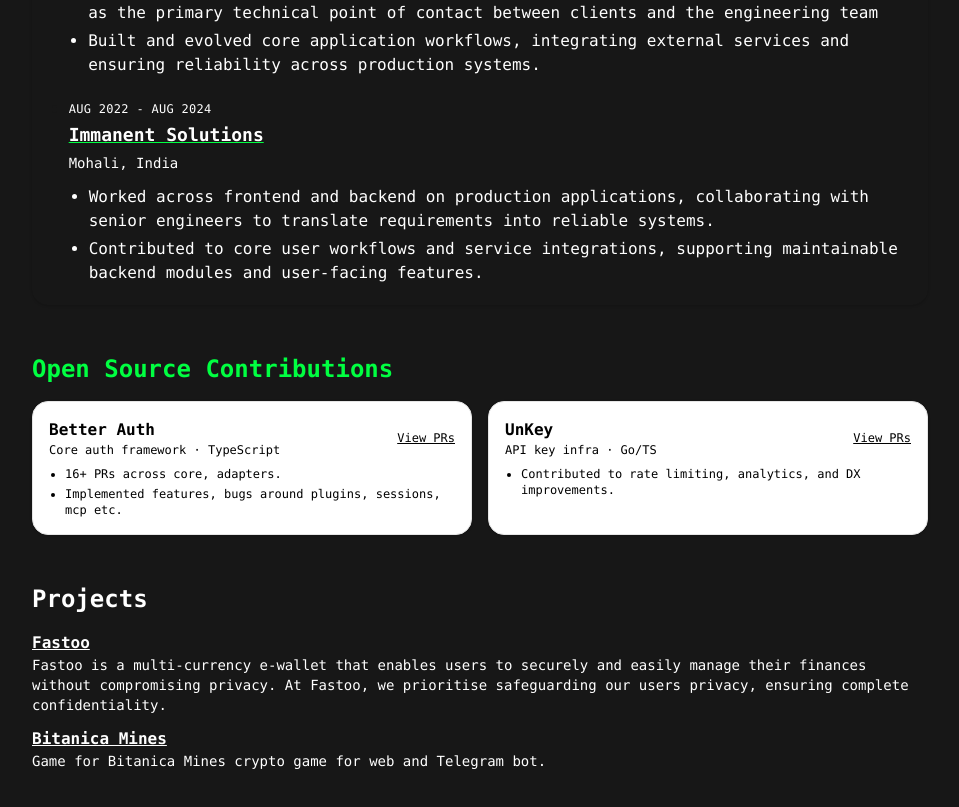
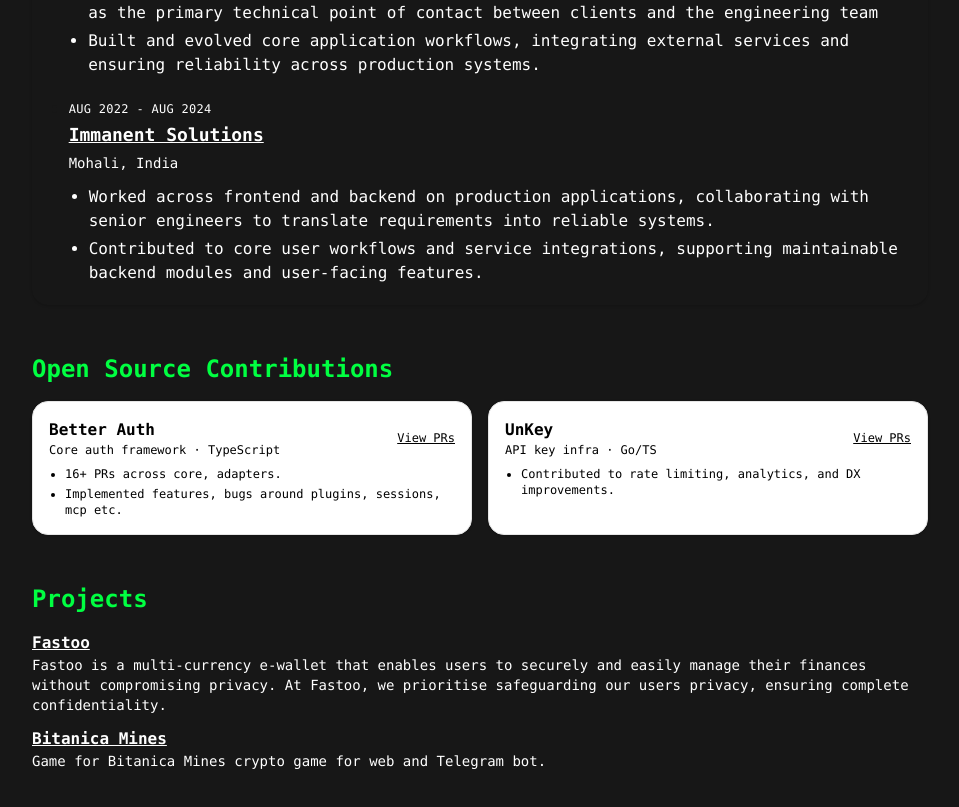
Before and after one commit to Ridhim-RR/Portfolio, a Next.js app: page / in a window 1280 px wide. Shown: the part 565-1372 px from the top of the page, without its empty margins (160-1119 px from the left). Built offline with nearby package versions, Linux system fonts and the light colour scheme.

Commit message:
unbderline decoration

```diff
--- a/app/page.tsx
+++ b/app/page.tsx
@@ -124,7 +124,7 @@
                       {item.period}
                     </div>
                     <div className="text-lg font-semibold -900 text-white">
-                      <Link href={item.link} target="_blank" className="underline decoration-[var(--matrix-green)]">
+                      <Link href={item.link} target="_blank" className="underline">
                       {item.company}
                       </Link>
                     </div>
@@ -201,14 +201,14 @@
 
         {/* Projects */}
         <section className="space-y-4">
-          <h2 className="text-2xl font-semibold">Projects</h2>
+          <h2 className="text-2xl font-semibold text-[var(--matrix-green)]">Projects</h2>
           <div className="space-y-3">
             <div>
               <h3 className="font-semibold">
                 <a
                   href="https://fastoo.app"
                   target="_blank"
-                  className="underline"
+                  className="underline "
                 >
                   Fastoo
                 </a>
```
